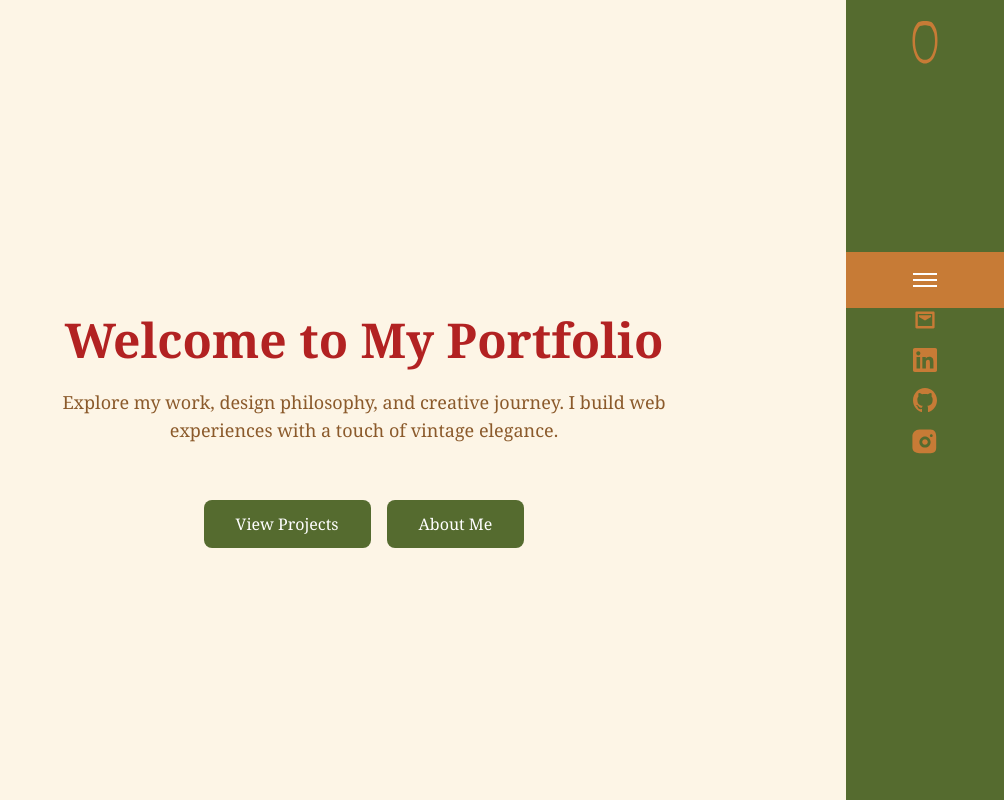
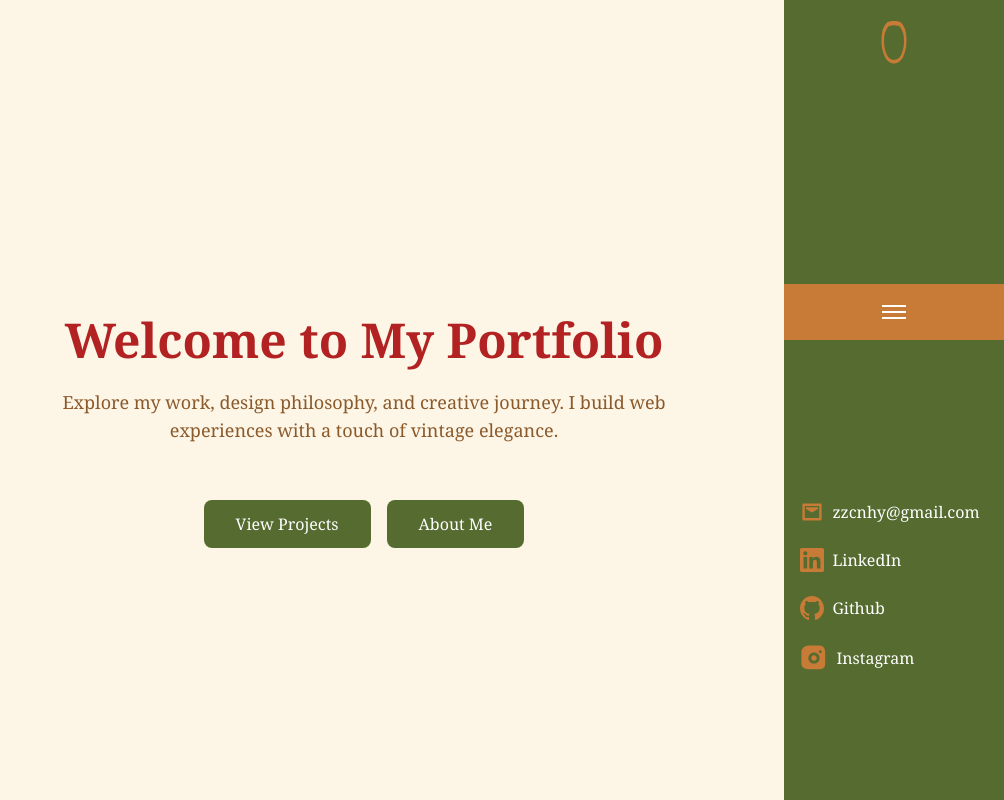
Before and after one commit to survivzhang/my-portfolio, a Next.js app in the folder client/: page / in a window 1280 px wide. Shown: the top 800 px of the page, without its empty margins (276-1280 px from the left). Built offline with nearby package versions, Linux system fonts and the light colour scheme.

Commit message:
adjust the icon and the text size of the input field

```diff
--- a/client/components/CollapsibleSidebar.tsx
+++ b/client/components/CollapsibleSidebar.tsx
@@ -41,7 +41,7 @@ export default function CollapsibleSidebar() {
       <div
         className={`h-full bg-secondary transition-all duration-500 ease-in-out flex flex-col ${
           isOpen
-            ? "w-[158px]" /* Width from the first image */
+            ? "w-[220px]" /* Width from the first image */
             : "w-[60px]" /* Width from the second image */
         }`}
       >
@@ -59,7 +59,7 @@ export default function CollapsibleSidebar() {
         {/* Hamburger menu button */}
         <div
           className={`${
-            isOpen ? "mt-40" : "mt-16"
+            isOpen ? "mt-48" : "mt-32"
           } bg-sec_background p-4 flex justify-center`}
         >
           <button
@@ -73,8 +73,11 @@ export default function CollapsibleSidebar() {
         </div>
 
         {/* Social icons at bottom */}
-        <div className="mb-4 flex flex-col items-center space-y-4 text-sec_background">
-          <a href="#" className="transition-colors">
+        <div className="mt-auto mb-32 flex flex-col items-center space-y-6 text-sec_background">
+          <a
+            href="#"
+            className="transition-colors flex items-center justify-start w-full px-4"
+          >
             <Image
               src="/mail.svg"
               alt="mail"
@@ -83,8 +86,14 @@ export default function CollapsibleSidebar() {
               layout="fixed"
               className="hover:filter hover:brightness-125"
             />
+            {isOpen && (
+              <span className="ml-2 text-white">zzcnhy@gmail.com</span>
+            )}
           </a>
-          <a href="#" className="transition-colors">
+          <a
+            href="#"
+            className="transition-colors flex items-center justify-start w-full px-4"
+          >
             <Image
               src="/Linkedln.svg"
               alt="LinkedIn"
@@ -93,8 +102,12 @@ export default function CollapsibleSidebar() {
               layout="fixed"
               className="hover:filter hover:brightness-125"
             />
+            {isOpen && <span className="ml-2 text-white">LinkedIn</span>}
           </a>
-          <a href="#" className="transition-colors">
+          <a
+            href="#"
+            className="transition-colors flex items-center justify-start w-full px-4"
+          >
             <Image
               src="/github.svg"
               alt="GitHub"
@@ -103,8 +116,12 @@ export default function CollapsibleSidebar() {
               layout="fixed"
               className="hover:filter hover:brightness-125"
             />
+            {isOpen && <span className="ml-2 text-white">Github</span>}
           </a>
-          <a href="#" className="transition-colors">
+          <a
+            href="#"
+            className="transition-colors flex items-center justify-start w-full px-4"
+          >
             <Image
               src="/ins.svg"
               alt="Instagram"
@@ -113,6 +130,7 @@ export default function CollapsibleSidebar() {
               layout="fixed"
               className="hover:filter hover:brightness-125"
             />
+            {isOpen && <span className="ml-2 text-white">Instagram</span>}
           </a>
         </div>
       </div>
```
